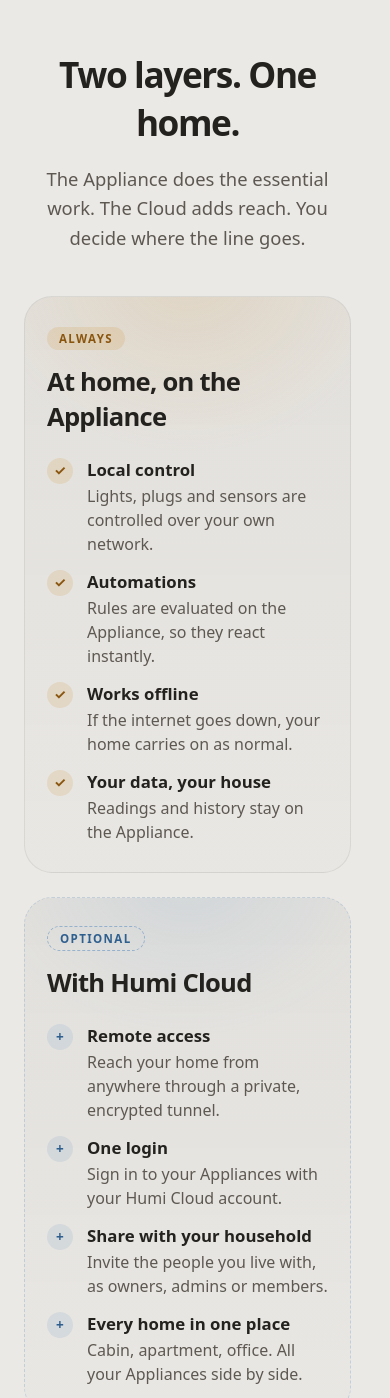
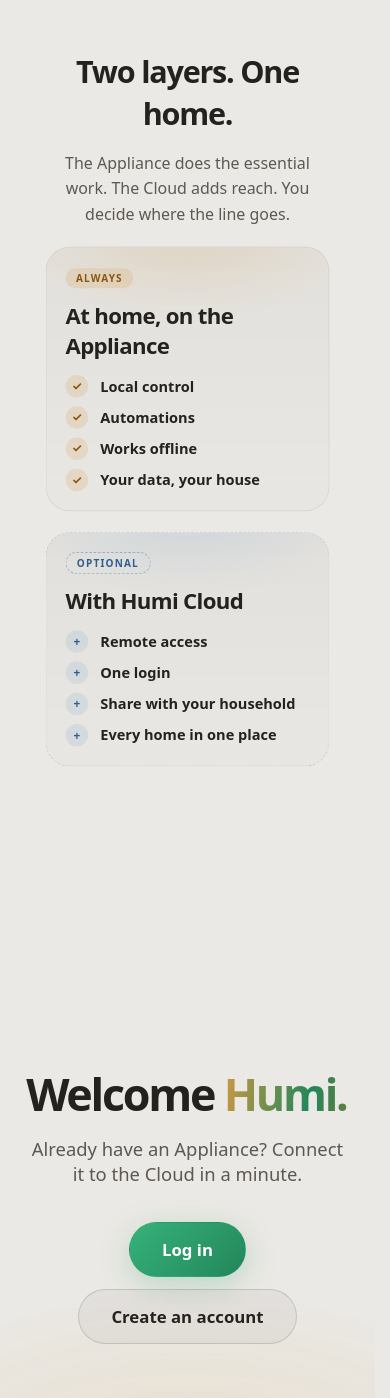
Before and after one commit to Kaese72/cloud-ui, a Vue app: page / in a window 390 px wide. Shown: the part 6790-8188 px from the top of the page. Built offline with nearby package versions, Linux system fonts and the light colour scheme; no server answers.

Commit message:
fitting to screen

```diff
--- a/src/Landing.vue
+++ b/src/Landing.vue
@@ -3,6 +3,7 @@
 import { useAuth } from './composables/useAuth.js'
 import { useCurrentUser } from './composables/useCurrentUser.js'
 import { vReveal } from './landing/reveal.js'
+import { vFit } from './landing/fit.js'
 import { useHeroIntro } from './landing/useHeroIntro.js'
 import { useSlideScroll } from './landing/useSlideScroll.js'
 import TopBar from './landing/TopBar.vue'
@@ -150,6 +151,7 @@
 
     <!-- ===== Two layers ===== -->
     <section id="layers" class="layers">
+      <div class="layers-fit" v-fit>
       <div class="layers-head">
         <h2 v-reveal>Two layers. One home.</h2>
         <p v-reveal style="--delay: 100ms">
@@ -182,12 +184,14 @@
           </ul>
         </article>
       </div>
+      </div>
     </section>
 
     <!-- ===== Call to action ===== -->
     <div class="finale">
     <section class="cta">
       <div class="cta-glow" aria-hidden="true" />
+      <div class="cta-fit" v-fit>
       <template v-if="isAuthenticated">
         <h2 v-reveal>Welcome home<span v-if="firstName">, {{ firstName }}</span>.</h2>
         <p v-reveal style="--delay: 100ms">Your Appliances are waiting where you left them.</p>
@@ -203,6 +207,7 @@
           <router-link to="/register" class="btn btn-ghost btn-lg">Create an account</router-link>
         </div>
       </template>
+      </div>
     </section>
 
     <footer class="footer">
@@ -496,11 +501,13 @@
 }
 
 /* ---------- layers ---------- */
-/* Like every other slide, the last two fill exactly one screen: a shorter
-   tail would make the final wheel step a small nudge to the page bottom. */
+/* Like every other slide, the last two are exactly one screen tall: a shorter
+   tail would make the final wheel step a small nudge to the page bottom, and
+   a taller one makes the step land mid-slide, where the snap pulls it back.
+   v-fit scales the content down when the window is too short for it. */
 .layers {
   scroll-snap-align: start;
-  min-height: 100vh;
+  height: 100vh;
   box-sizing: border-box;
   display: flex;
   flex-direction: column;
@@ -508,6 +515,9 @@
   max-width: 1100px;
   margin: 0 auto;
   padding: 88px 24px 40px;
+}
+.layers-fit {
+  width: 100%;
 }
 .layers-head {
   text-align: center;
@@ -624,19 +634,23 @@
 /* ---------- cta ---------- */
 .finale {
   scroll-snap-align: start;
-  min-height: 100vh;
+  height: 100vh;
   display: flex;
   flex-direction: column;
 }
 .cta {
   flex: 1;
+  min-height: 0;
   display: flex;
   flex-direction: column;
   justify-content: center;
   position: relative;
-  padding: 100px 24px;
+  padding: 88px 24px 40px;
   text-align: center;
   overflow: hidden;
+}
+.cta-fit {
+  position: relative;
 }
 .cta-glow {
   position: absolute;
@@ -759,11 +773,28 @@
   .layer-grid {
     grid-template-columns: 1fr;
   }
+  /* Stacked, the full feature list is far taller than a phone screen; keep
+     the titles so it still reads at a sensible size once fitted. */
+  .layers-head {
+    margin-bottom: 24px;
+  }
   .layer {
-    padding: 28px 22px;
+    padding: 22px 22px;
   }
-  .layers {
-    padding-top: 88px;
+  .layer header {
+    margin-bottom: 16px;
+  }
+  .layer ul {
+    gap: 10px;
+  }
+  .layer li {
+    align-items: center;
+  }
+  .layer li strong {
+    margin-bottom: 0;
+  }
+  .layer li span:not(.tick) {
+    display: none;
   }
 }
 
--- /dev/null
+++ b/src/landing/fit.js
@@ -0,0 +1,22 @@
+// v-fit: scales the element down (never up) until it fits inside its parent's
+// content box, so a slide's content always fits on one screen, however short
+// the window. The parent should centre it; the scale origin is the centre.
+export const vFit = {
+  mounted(el) {
+    const parent = el.parentElement
+    const fit = () => {
+      const style = getComputedStyle(parent)
+      const available = parent.clientHeight - parseFloat(style.paddingTop) - parseFloat(style.paddingBottom)
+      // offsetHeight ignores transforms, so this is always the natural height.
+      const scale = Math.min(1, available / el.offsetHeight)
+      el.style.transform = scale < 1 ? `scale(${scale.toFixed(4)})` : ''
+    }
+    const observer = new ResizeObserver(fit)
+    observer.observe(parent)
+    observer.observe(el)
+    el._fitObserver = observer
+  },
+  unmounted(el) {
+    el._fitObserver?.disconnect()
+  },
+}
```
Also changed, not shown: 1 other file (tests, documents, lock files or other folders).
